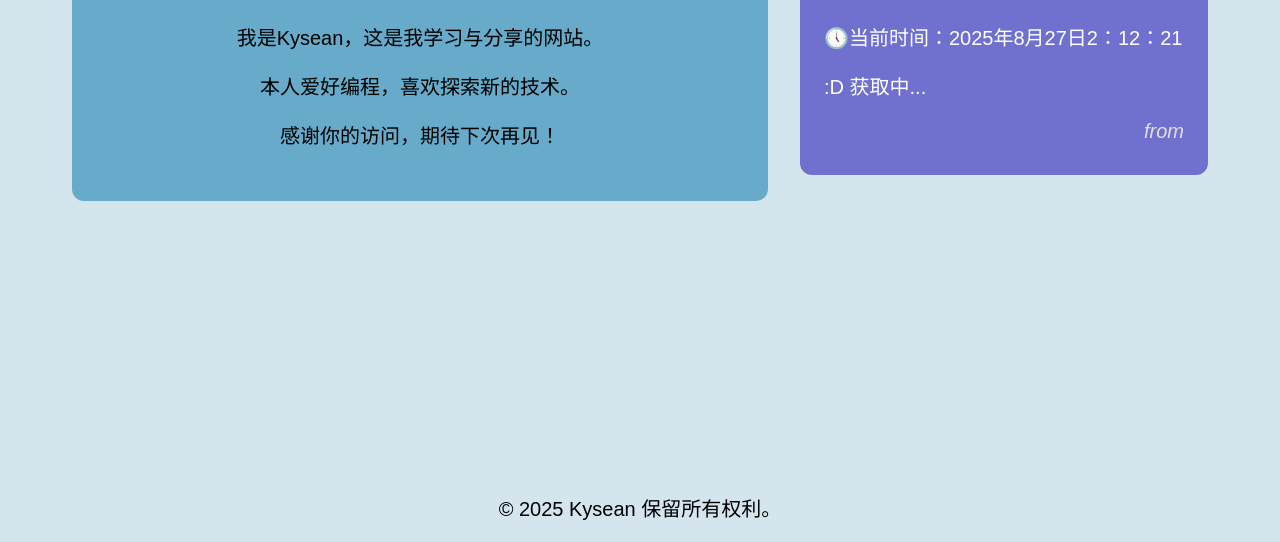
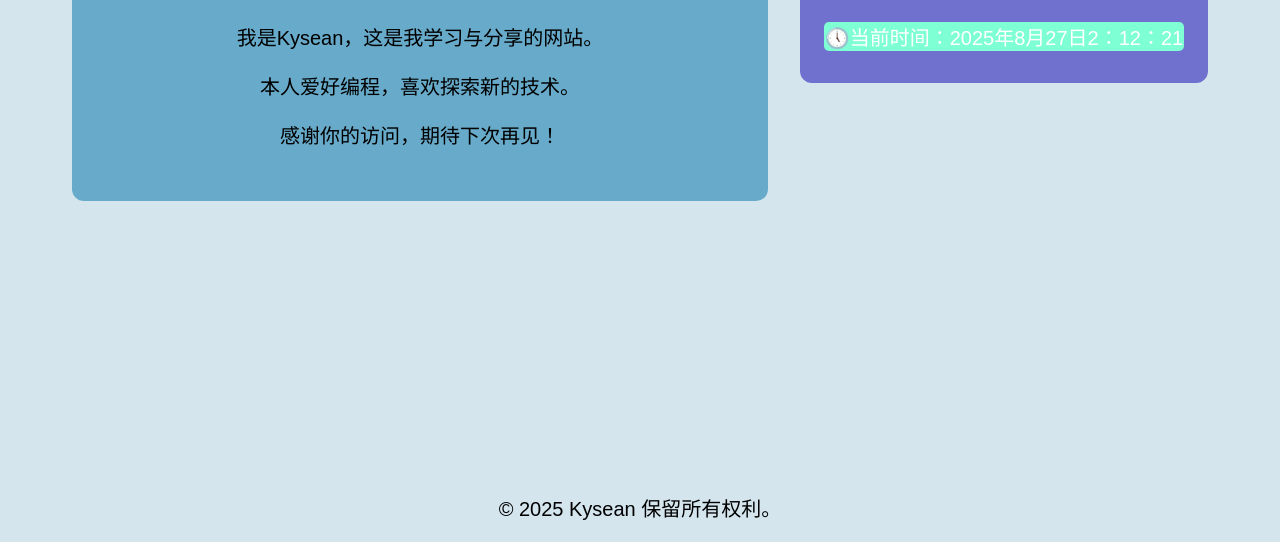
Before and after one commit to KyseanKoishi/kysean-website, a plain HTML site: page index.html in a window 1280 px wide. Shown: the part 320-862 px from the top of the page. Drawn offline with Linux system fonts and the light colour scheme; no server answers; a web font is replaced by a local one.

Commit message:
change:index.html

```diff
--- a/index.html
+++ b/index.html
@@ -62,47 +62,18 @@
             color: #fff;
         }
 
-        #message .clock-bar {
+        #clock-bar {
             width: 100%;
-            height: 30px;
+            height: auto;
+            border-radius: 5px;
+            margin-top: 2px;
+            background-color: aquamarine;
+            display: flex;
+            align-items: center;
             justify-content: center;
-            border-radius: 12px;
-            margin-top: 12px;
         }
 
-
-        #hitokoto_from {
-            text-align: right;
-            display: block;
-            margin-top: 0;
-            margin-bottom: 0;
-            font-style: italic;
-            color: #e0e0e0;
-        }
-
-        @media (max-width: 900px) {
-            #main {
-                flex-direction: column;
-                gap: 20px;
-                padding: 12px 2vw;
-            }
-            #introduce, #message {
-                width: 100%;
-                min-width: 0;
-            }
-        }
     </style>
-
-
-    <script>
-    fetch('https://v1.hitokoto.cn')
-        .then(response => response.json())
-        .then(data => {
-            hitokoto_text.innerText = data.hitokoto
-            hitokoto_from.innerText = '————' + data.from
-        })
-        .catch(console.error)
-    </script>
 
     <!--时钟脚本-->
     <script>
@@ -153,9 +124,9 @@
             <!--仪表盘-->
             <div id="message">
                 <h2 id = "message_title"> 📊仪表盘 📊</h2>
-                <span class="clock-bar">🕔当前时间：<span id = "clock">当前时间</span></span>
-                <p id="hitokoto_text">:D 获取中...</p>
-                <p id="hitokoto_from">from</p>
+                <div id = "clock-bar">
+                    <span>🕔当前时间：<span id = "clock">time</span></span>
+                </div>
             </div>
         </div>
 
```
